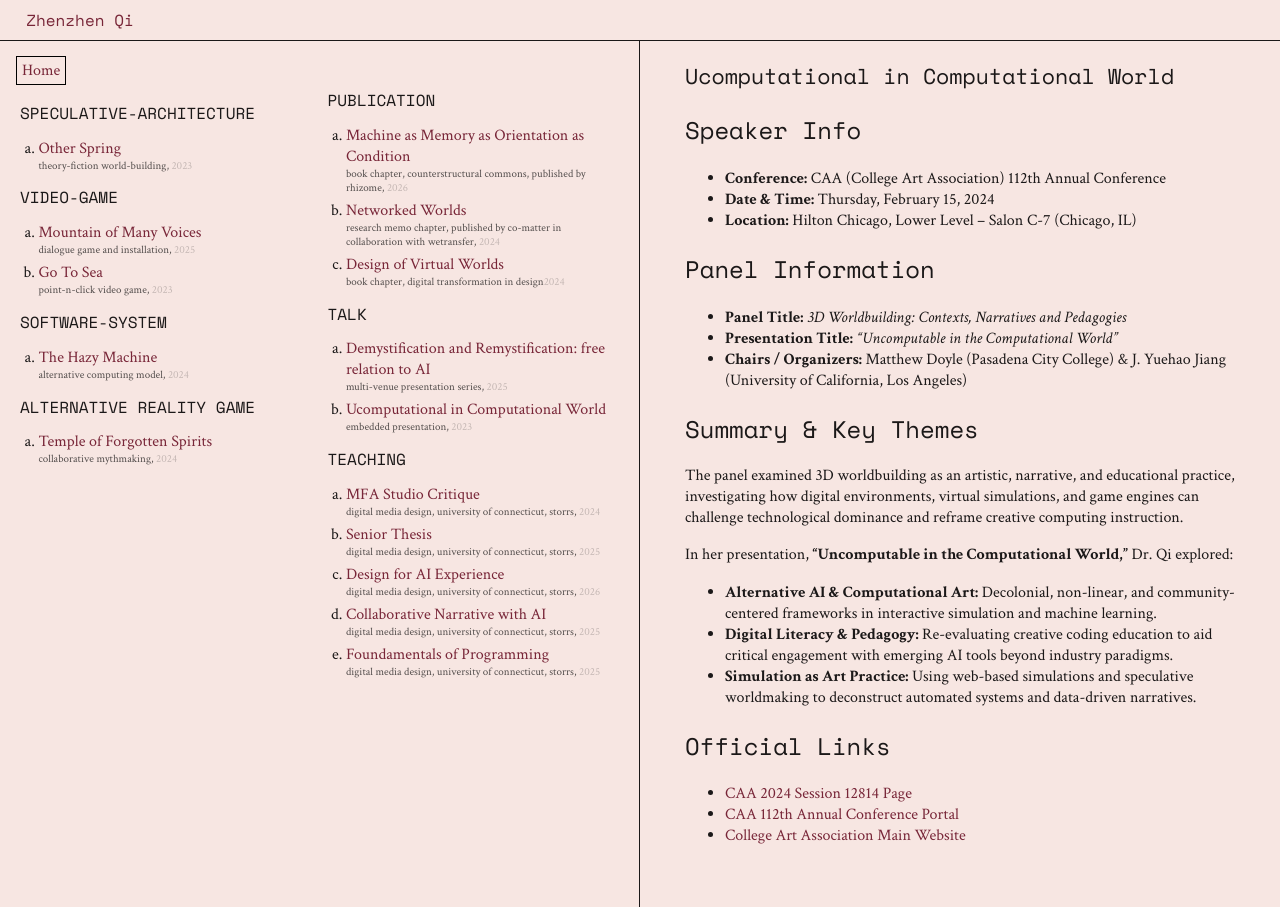
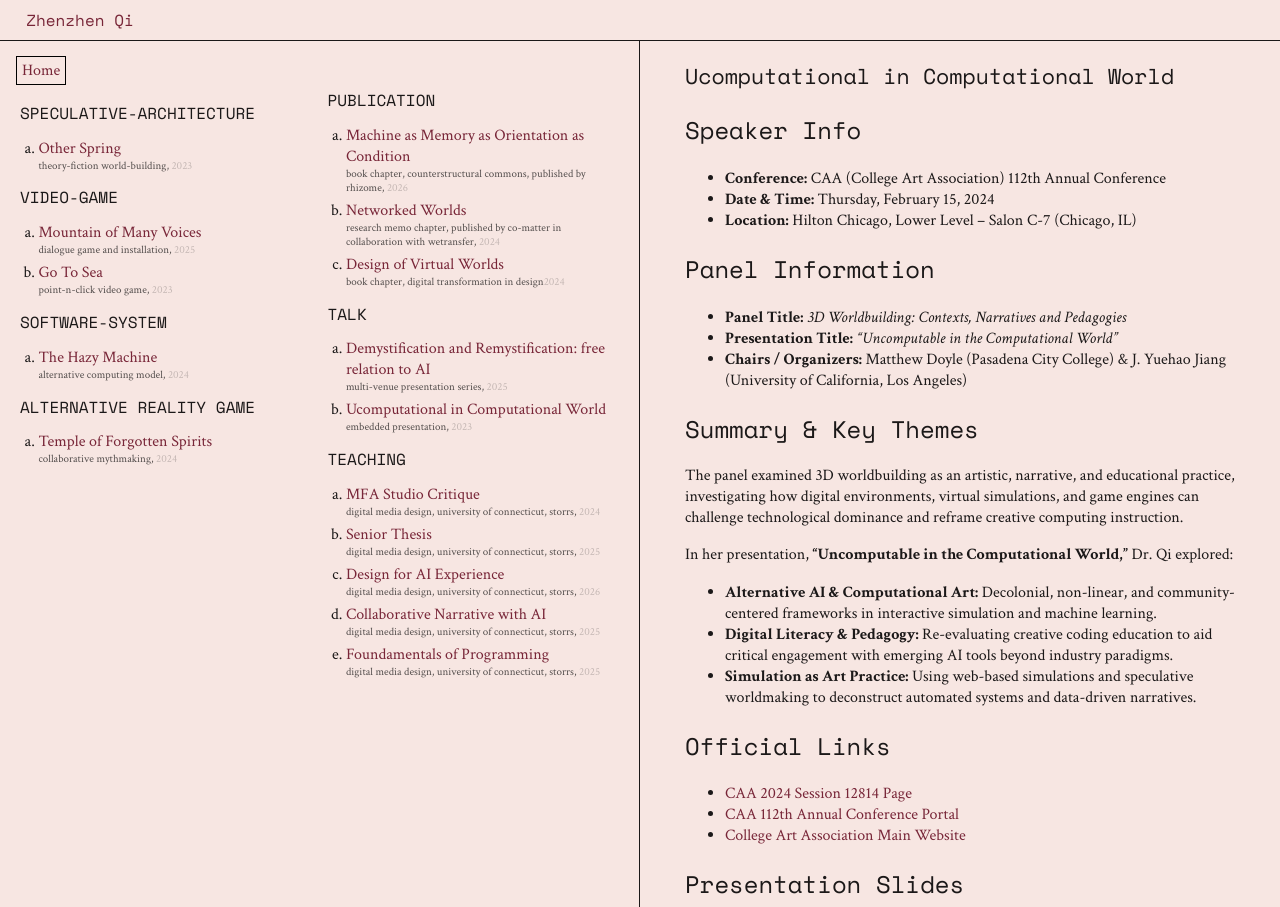
Before and after one commit to zhenzhenqi/zhenzhenqi, a Jekyll site: the page built from talk/ucomputational-in-computational-world/index.md, in a window 1280 px wide. Shown: the top 907 px of the page. Built offline with Jekyll 4.4.1, drawn with Linux system fonts in a browser that asks for light colours; grey boxes are pictures that could not be loaded.

Commit message:
Update index.md

```diff
--- a/talk/ucomputational-in-computational-world/index.md
+++ b/talk/ucomputational-in-computational-world/index.md
@@ -27,8 +27,8 @@
 * [CAA 112th Annual Conference Portal](https://www.collegeart.org/programs/conference/conference2024)
 * [College Art Association Main Website](https://www.collegeart.org)
 
-<br>
 
+## Presentation Slides
 <div class="slide-embed">
  <iframe src="https://docs.google.com/presentation/d/e/2PACX-1vS1YAfiqOXqUxfzJ07BxSgvslfVIpvokwpsG60rL5qJcwHOp92p6D_KjJaVgSMJTUIQkUOW3bSB-U1F/pubembed?start=false&loop=false&delayms=3000" title="Uncomputable in the Computational World presentation" frameborder="0" allowfullscreen="true" mozallowfullscreen="true" webkitallowfullscreen="true"></iframe>
 </div>
```
